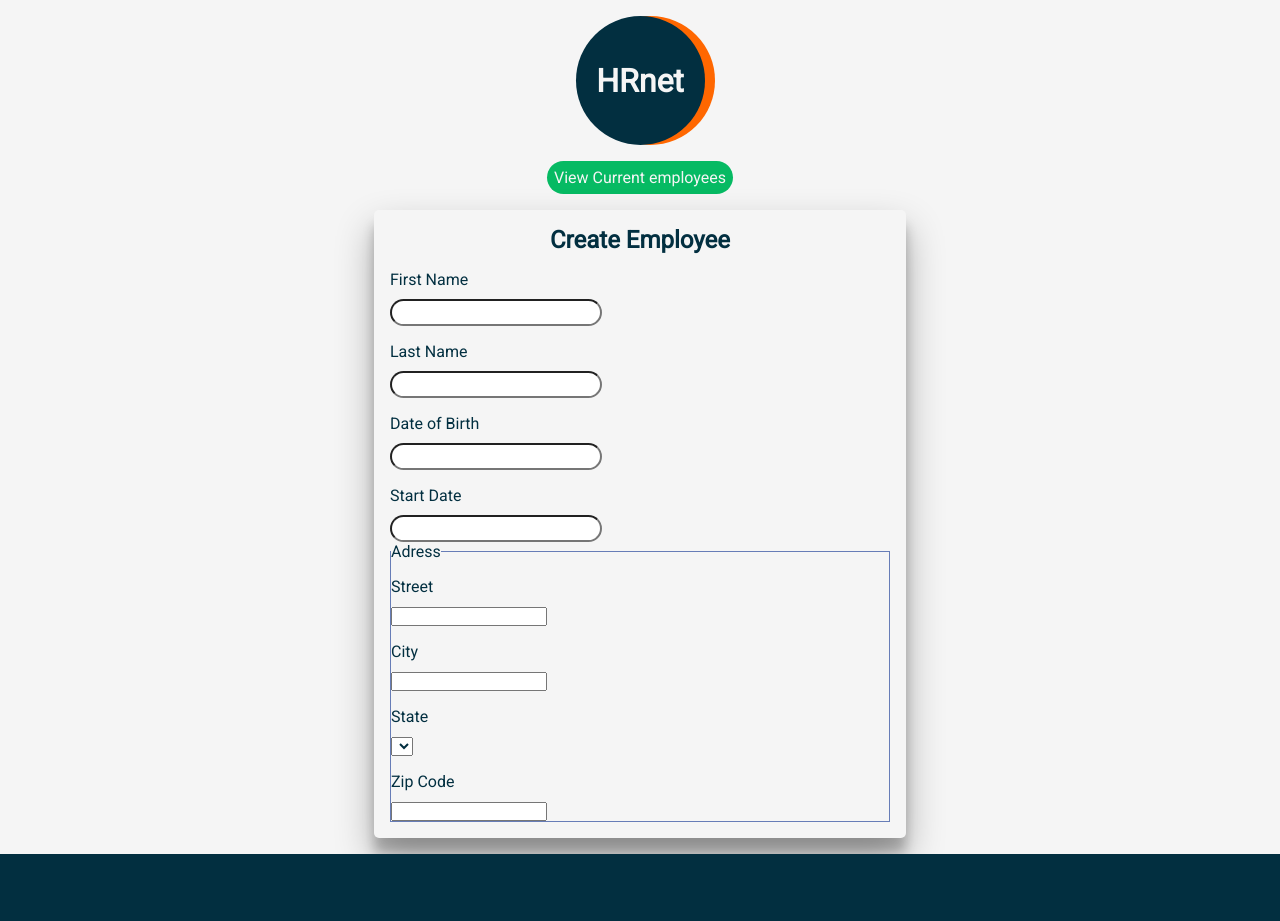
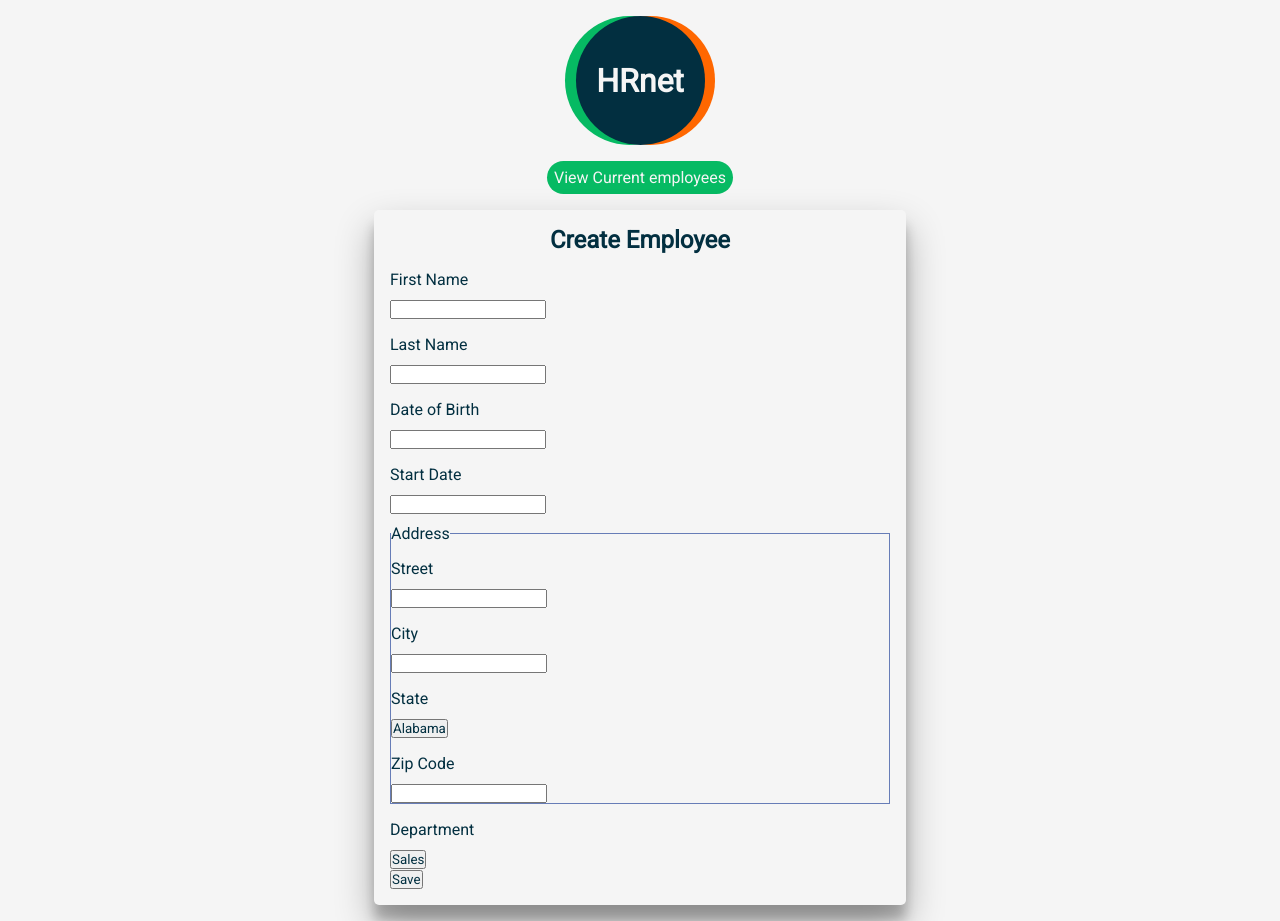
Before and after one commit to Ivan42210/projet_14_HR-net, a React (Vite) app: page / in a window 1280 px wide. Before the commit the page ends 854 px from the top, so only its background shows below. Built offline with nearby package versions, Linux system fonts and the light colour scheme.

Commit message:
menu déroulant

```diff
--- a/package.json
+++ b/package.json
@@ -10,6 +10,7 @@
     "preview": "vite preview"
   },
   "dependencies": {
+    "prop-types": "^15.8.1",
     "react": "^18.2.0",
     "react-dom": "^18.2.0",
     "react-router-dom": "^6.12.1"
--- a/src/Components/Form/Form.css
+++ b/src/Components/Form/Form.css
@@ -3,9 +3,3 @@ label {
     margin-top: 1rem;
     margin-bottom: 10px;
 }
-
-form > input {
-    padding: 4px;
-    border-radius: 30px;
-    width: 200px;
-}
--- a/src/Components/Form/index.jsx
+++ b/src/Components/Form/index.jsx
@@ -1,10 +1,41 @@
-
+import { useState } from 'react'
+import { departments } from '../../services/departments'
+import { states } from '../../services/UsState'
+import SelectMenu from '../SelectorPlugIn'
+import {PropTypes} from 'prop-types'
 import './Form.css'
 
-export default function Form(){
+export default function Form({onSubmit}){
+
+    const [formData, setFormData ] = useState({
+        State: "",
+        Department: ""
+    });
+
+    const handleSelectorState = (selectedValue) => {
+        setFormData((prevFormData) => ({
+            ...prevFormData,
+            State: selectedValue,
+        }))
+    }
+
+    const handleSelectorDepartment = (selectedValue) => {
+        setFormData((prevFormData) => ({
+            ...prevFormData,
+            Department: selectedValue,
+        }))
+    }
+
+    const handleSubmit = (event) => {
+        event.preventDefault();
+        onSubmit(formData)
+    }
+
+
+
     return(
         <>
-            <form>
+            <form onSubmit={handleSubmit}>
                 <label htmlFor="first-name">First Name</label>
                 <input type="text" id='first-name' />
 
@@ -17,23 +48,36 @@ export default function Form(){
                 <label htmlFor="start-date">Start Date</label>
                 <input id="start-date" type="text" />
 
-                <fieldset className="adress">
-                    <legend>Adress</legend>
+                <fieldset className='address'>
+                    <legend>Address</legend>
 
                     <label htmlFor="street">Street</label>
-                    <input id="street" type="text" />
+                    <input id='street' type="text"/>
 
                     <label htmlFor="city">City</label>
                     <input id="city" type="text" />
 
                     <label htmlFor="state">State</label>
-                    <select name="state" id="state"></select>
+                    <SelectMenu options={states} onChange={handleSelectorState}/>
 
                     <label htmlFor="zip-code">Zip Code</label>
                     <input id="zip-code" type="number" />
 
                 </fieldset>
+
+                    <label>Department</label>
+                    <SelectMenu options={departments} onChange={handleSelectorDepartment}/>
+
+                    <button type='submit'>Save</button>
             </form>
         </>
     )
 }
+
+
+Form.propTypes = {
+    onSubmit: PropTypes.func.isRequired
+  };
+
+/*
+                    < SelectMenu />*/
--- a/src/Components/Header/Header.css
+++ b/src/Components/Header/Header.css
@@ -32,3 +32,12 @@
     position: absolute;
     margin-left: 21px;
 }
+
+.logo-shadow-second {
+    width: 129px;
+    height: 129px;
+    background: var(--success);
+    border-radius: 50%;
+    position: absolute;
+    margin-right: 21px;
+}
--- a/src/Components/Header/index.jsx
+++ b/src/Components/Header/index.jsx
@@ -10,6 +10,9 @@ export default function Header(){
             <div className='logo-shadow'>
 
             </div>
+            <div className='logo-shadow-second'>
+
+            </div>
         </header>
     )
 }
--- /dev/null
+++ b/src/Components/SelectorPlugIn/index.jsx
@@ -0,0 +1,72 @@
+import { useState, useEffect, useRef } from "react";
+import PropTypes from 'prop-types';
+
+function SelectMenu({ options, onChange }) {
+  const [isOpen, setIsOpen] = useState(false);
+  const buttonRef = useRef(null);
+  const menuRef = useRef(null);
+
+  useEffect(() => {
+    const handleOutsideClick = (event) => {
+      if (
+        isOpen &&
+        buttonRef.current &&
+        !buttonRef.current.contains(event.target) &&
+        menuRef.current &&
+        !menuRef.current.contains(event.target)
+      ) {
+        setIsOpen(false);
+      }
+    };
+
+    document.addEventListener("mousedown", handleOutsideClick);
+
+    return () => {
+      document.removeEventListener("mousedown", handleOutsideClick);
+    };
+  }, [isOpen]);
+
+  const handleButtonClick = () => {
+    setIsOpen(!isOpen);
+  };
+
+  const handleMenuItemClick = (value) => {
+    setIsOpen(false);
+    onChange(value);
+  };
+
+  return (
+    <div className="selectmenu">
+      <button
+        ref={buttonRef}
+        className={`selectmenu-button ${isOpen ? "selectmenu-button-open" : "selectmenu-button-closed"}`}
+        onClick={handleButtonClick}
+      >
+        <span className="selectmenu-icon"></span>
+        <span className="selectmenu-label">
+          {options[0]} {/* Afficher la première option sélectionnée */}
+        </span>
+      </button>
+      {isOpen && (
+        <ul ref={menuRef} className="selectmenu-menu">
+          {options.map((option, index) => (
+            <li
+              key={index}
+              className={`selectmenu-menu-item`}
+              onClick={() => handleMenuItemClick(option)}
+            >
+              {option}
+            </li>
+          ))}
+        </ul>
+      )}
+    </div>
+  );
+}
+
+SelectMenu.propTypes = {
+  options: PropTypes.arrayOf(PropTypes.string.isRequired).isRequired,
+  onChange: PropTypes.func.isRequired
+};
+
+export default SelectMenu;
--- a/src/Pages/Home/home.jsx
+++ b/src/Pages/Home/home.jsx
@@ -3,9 +3,18 @@ import Header from '../../Components/Header'
 import './Home.css'
 import '../../styles/Button.css'
 import { NavLink } from 'react-router-dom'
-import Form from '../../Components/form'
+import Form from '../../Components/Form'
+import { useState } from 'react'
 
 function Home() {
+
+  const [setDatas, GenDatas] = useState([]);
+
+  const onSubmit = (data) =>{
+    setDatas(data)
+  }
+
+  console.log(GenDatas)
 
 
   return (
@@ -17,7 +26,7 @@ function Home() {
 
         <div className='form-part b-shadow'>
           <h2>Create Employee</h2>
-          <Form />
+          <Form onSubmit={onSubmit}/>
         </div>
      </main>
     </>
--- a/src/index.css
+++ b/src/index.css
@@ -107,9 +107,6 @@ body {
 
 .address {
   margin-top: 10px;
-}
-
-fieldset {
   border: solid 1px var(--primary);
   padding: 0;
 }
--- /dev/null
+++ b/src/services/UsState.js
@@ -0,0 +1 @@
+export const states = ["Alabama", "Alaska", "Arizona", "Arkansas", "California", "Colorado", "Connecticut", "Delaware", "Florida", "Georgia", "Hawaii", "Idaho", "Illinois", "Indiana", "Iowa", "Kansas", "Kentucky", "Louisiana", "Maine", "Maryland", "Massachusetts", "Michigan", "Minnesota", "Mississippi", "Missouri", "Montana", "Nebraska", "Nevada", "New Hampshire", "New Jersey", "New Mexico", "New York", "North Carolina", "North Dakota", "Ohio", "Oklahoma", "Oregon", "Pennsylvania", "Rhode Island", "South Carolina", "South Dakota", "Tennessee", "Texas", "Utah", "Vermont", "Virginia", "Washington", "West Virginia", "Wisconsin", "Wyoming"];
--- /dev/null
+++ b/src/services/departments.js
@@ -0,0 +1 @@
+export const departments = ["Sales", "Marketing", "Engineering", "Human Resources", "Legal"];
```
Also changed, not shown: 1 other file (tests, documents, lock files or other folders).
